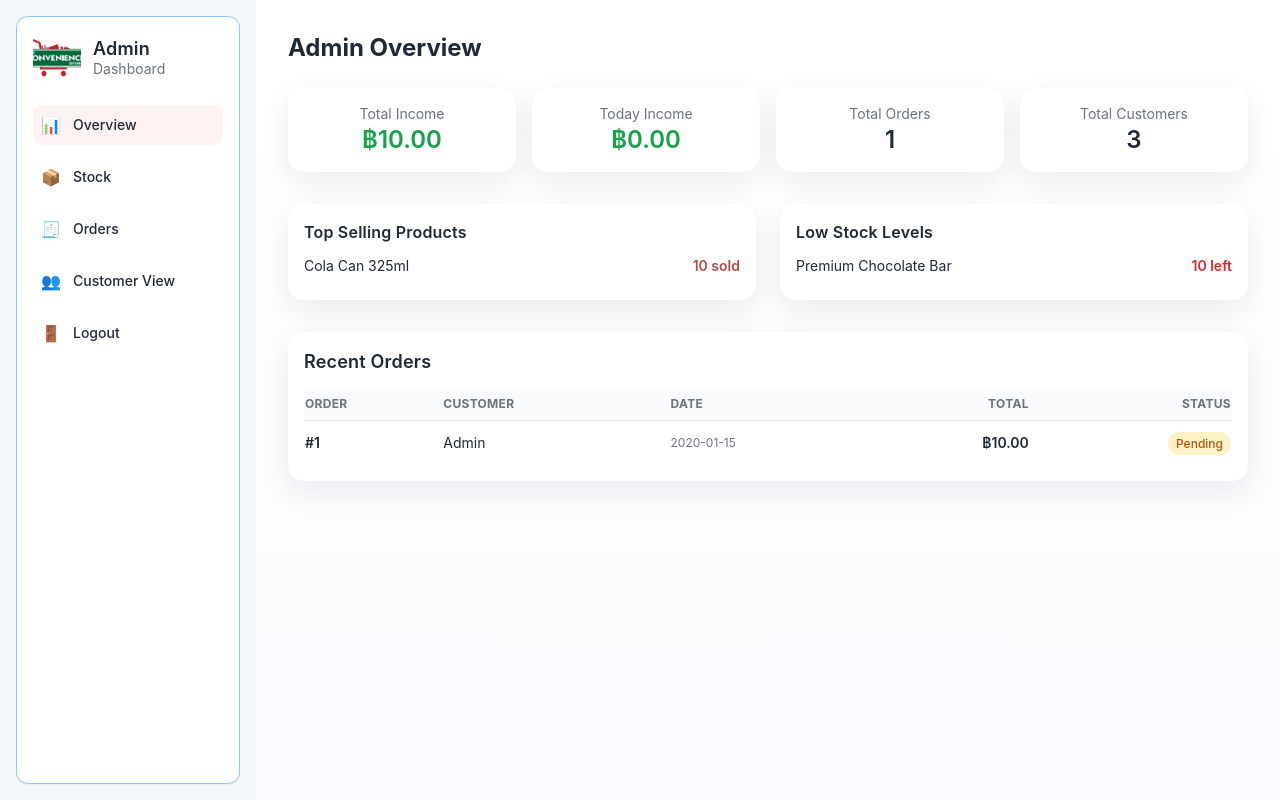
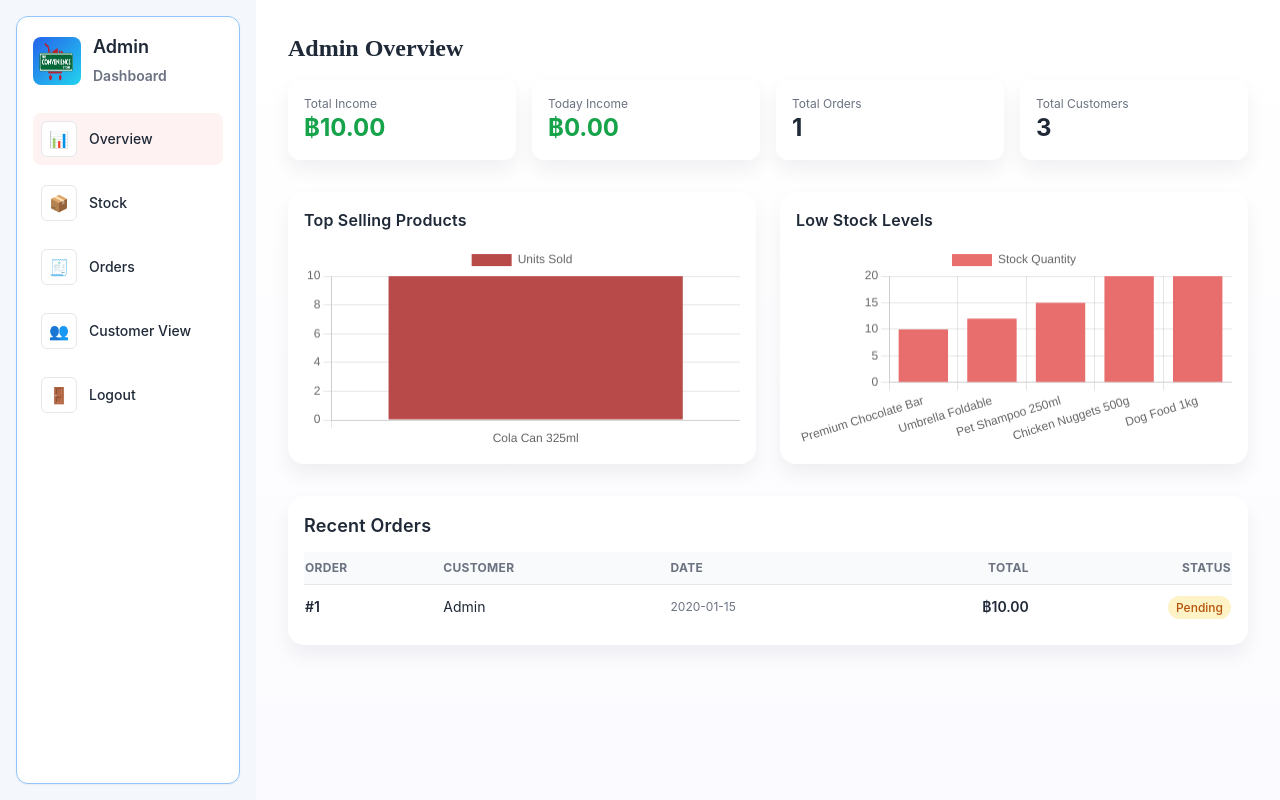
Before and after one commit to thanapon254710-cmd/convenience-store, a PHP site: page /ADMIN_HOME.php in a window 1280 px wide. Run offline with PHP 8.4, Linux system fonts and the light colour scheme; the visitor is signed in with stand-in values (Sample User, id 1); data comes from the database, SQL or seed files in the repository; tables that the repository leaves empty hold one stand-in row (values such as "Sample post"); some libraries are stand-ins or nearby versions.

Commit message:
admin done

```diff
--- a/database-Project-convenience-store-main/ADMIN_HOME.php
+++ b/database-Project-convenience-store-main/ADMIN_HOME.php
@@ -1,5 +1,6 @@
 <?php
 session_start();
+
 if (!isset($_SESSION['user_id']) || $_SESSION['role'] !== 'Admin') {
     header("Location: index.php");
     exit;
@@ -7,85 +8,117 @@ if (!isset($_SESSION['user_id']) || $_SESSION['role'] !== 'Admin') {
 
 require_once 'connect.php';
 
-// =============== TOTAL INCOME ============
+/* ===============================
+   DASHBOARD ANALYTICS QUERIES
+   (REAL database values)
+================================*/
+
+// TOTAL INCOME
 $totalIncome = 0;
 $todayIncome = 0;
 
+// 1) Overall total income
 $sql = "SELECT IFNULL(SUM(total_amount), 0) AS total FROM orders";
-$res = $mysqli->query($sql);
+if ($res = $mysqli->query($sql)) {
     if ($row = $res->fetch_assoc()) {
         $totalIncome = (float)$row['total'];
     }
+    $res->close();
+}
 
-$sql = "SELECT IFNULL(SUM(total_amount), 0) AS total FROM orders WHERE DATE(order_date) = CURDATE()";
-$res = $mysqli->query($sql);
+// 2) Today income
+$sql = "SELECT IFNULL(SUM(total_amount), 0) AS total
+        FROM orders
+        WHERE DATE(order_date) = CURDATE()";
+if ($res = $mysqli->query($sql)) {
     if ($row = $res->fetch_assoc()) {
         $todayIncome = (float)$row['total'];
     }
+    $res->close();
+}
 
-// =============== TOTAL ORDERS ============
-$res = $mysqli->query("SELECT COUNT(*) AS c FROM orders");
-$row = $res->fetch_assoc();
-$totalOrders = (int)$row['c'];
+// TOTAL ORDERS
+$totalOrders = 0;
+$sql = "SELECT COUNT(*) AS cnt FROM orders";
+if ($res = $mysqli->query($sql)) {
+    if ($row = $res->fetch_assoc()) {
+        $totalOrders = (int)$row['cnt'];
+    }
+    $res->close();
+}
 
-// =============== TOTAL CUSTOMERS ============
-$res = $mysqli->query("SELECT COUNT(*) AS c FROM users WHERE role='Customer'");
-$row = $res->fetch_assoc();
-$totalCustomers = (int)$row['c'];
+// TOTAL CUSTOMERS (role = Customer)
+$totalCustomers = 0;
+$sql = "SELECT COUNT(*) AS cnt FROM users WHERE role = 'Customer'";
+if ($res = $mysqli->query($sql)) {
+    if ($row = $res->fetch_assoc()) {
+        $totalCustomers = (int)$row['cnt'];
+    }
+    $res->close();
+}
 
-// =============== RECENT ORDERS ============
+// RECENT ORDERS (for bottom table)
 $recentOrders = [];
 $sql = "
-    SELECT o.order_id, o.order_date, o.total_amount, o.status,
+    SELECT o.order_id,
+           o.order_date,
+           o.total_amount,
+           o.status,
            u.username
     FROM orders o
     LEFT JOIN users u ON o.user_id = u.user_id
     ORDER BY o.order_id DESC
     LIMIT 5
 ";
-$res = $mysqli->query($sql);
+if ($res = $mysqli->query($sql)) {
     while ($row = $res->fetch_assoc()) {
         $recentOrders[] = $row;
     }
+    $res->close();
+}
 
-// =============== TOP SELLING PRODUCTS ============
+// TOP SELLING PRODUCTS (for chart)
 $topProducts = [];
 $sql = "
-    SELECT p.product_name, SUM(od.quantity) AS sold
+    SELECT p.product_name,
+           SUM(od.quantity) AS qty_sold
     FROM orderdetails od
-    LEFT JOIN products p ON od.product_id = p.product_id
+    JOIN products p ON od.product_id = p.product_id
     GROUP BY od.product_id
-    ORDER BY sold DESC
+    ORDER BY qty_sold DESC
     LIMIT 5
 ";
-$res = $mysqli->query($sql);
+if ($res = $mysqli->query($sql)) {
     while ($row = $res->fetch_assoc()) {
         $topProducts[] = $row;
     }
+    $res->close();
+}
 
-// =============== LOW STOCK ============
+// LOW STOCK (for chart)
 $lowStock = [];
 $sql = "
     SELECT product_name, stock_qty
     FROM products
-    WHERE stock_qty <= 10
     ORDER BY stock_qty ASC
     LIMIT 5
 ";
-$res = $mysqli->query($sql);
+if ($res = $mysqli->query($sql)) {
     while ($row = $res->fetch_assoc()) {
         $lowStock[] = $row;
+    }
+    $res->close();
 }
 ?>
 <!DOCTYPE html>
 <html lang="en">
 <head>
-    <meta charset="UTF-8" />
+    <meta charset="UTF-8">
     <title>Admin Overview — Number 1 Shop</title>
-    <link rel="stylesheet" href="css/style.css" />
+    <link rel="stylesheet" href="css/style.css">
+
+    <!-- Tailwind CDN -->
     <script src="https://cdn.tailwindcss.com"></script>
-
-    <!-- Tailwind Config -->
     <script>
         tailwind.config = {
             theme: {
@@ -94,18 +127,19 @@ while ($row = $res->fetch_assoc()) {
                         primary: '#b94a4a',
                         accent: '#e86d6d',
                         sidebar: '#f4f7fb',
+                        soft: '#f7f7f9',
                         outline: '#e8e8ea'
                     },
                     fontFamily: {
                         body: ['"PT Serif"', 'Georgia', 'serif'],
-                        ui: ['Inter', 'system-ui', 'Arial']
+                        ui: ['Inter', 'system-ui']
                     },
                     boxShadow: {
-                        'card': '0 10px 30px rgba(15,23,42,0.08)'
+                        'card': '0 10px 20px rgba(9,18,40,0.06)'
                     }
                 }
             }
-        };
+        }
     </script>
 
     <!-- SweetAlert for logout -->
@@ -127,60 +161,65 @@ while ($row = $res->fetch_assoc()) {
             });
         }
     </script>
+
+    <!-- Chart.js for graphs -->
+    <script src="https://cdn.jsdelivr.net/npm/chart.js"></script>
 </head>
 
 <body class="min-h-screen antialiased text-gray-800">
-<div class="flex">
+<div class="flex min-h-screen">
 
     <!-- SIDEBAR -->
     <aside class="w-64 bg-sidebar p-4 sticky top-0 h-screen overflow-y-auto">
         <div class="bg-white border border-blue-300 rounded-xl p-4 shadow-sm flex flex-col h-full">
 
-            <!-- Logo -->
+            <!-- Logo / Title (your original style) -->
             <div class="flex items-center gap-3 mb-6">
-                <div class="w-12 h-12 rounded-lg overflow-hidden">
-                    <img src="asset/2960679-2182.png" class="w-full h-full object-cover" />
+                <div class="w-12 h-12 rounded-lg bg-gradient-to-br from-blue-600 to-cyan-400 text-white flex items-center justify-center">
+                    <img src="asset/2960679-2182.png" class="w-full h-full rounded-lg" />
                 </div>
                 <div>
-                    <h2 class="text-lg font-semibold">Admin</h2>
-                    <p class="text-sm text-gray-500 -mt-1">Dashboard</p>
+                    <div class="text-lg font-semibold">Admin<br><span class="text-sm text-gray-500">Dashboard</span></div>
                 </div>
             </div>
 
             <!-- NAV -->
             <nav class="flex-1">
                 <ul class="space-y-3">
-
                     <li class="bg-red-50 rounded-lg">
                         <a href="ADMIN_HOME.php" class="flex items-center gap-3 px-2 py-2 hover:bg-gray-50">
-                            📊 <span class="text-sm font-medium">Overview</span>
+                            <span class="w-9 h-9 flex items-center justify-center rounded-md bg-white border">📊</span>
+                            <span class="text-sm font-medium">Overview</span>
                         </a>
                     </li>
 
                     <li>
                         <a href="ADMIN_STOCK.php" class="flex items-center gap-3 px-2 py-2 hover:bg-gray-50">
-                            📦 <span class="text-sm font-medium">Stock</span>
+                            <span class="w-9 h-9 flex items-center justify-center rounded-md bg-white border">📦</span>
+                            <span class="text-sm font-medium">Stock</span>
                         </a>
                     </li>
 
                     <li>
                         <a href="ADMIN_ORDERS.php" class="flex items-center gap-3 px-2 py-2 hover:bg-gray-50">
-                            🧾 <span class="text-sm font-medium">Orders</span>
+                            <span class="w-9 h-9 flex items-center justify-center rounded-md bg-white border">🧾</span>
+                            <span class="text-sm font-medium">Orders</span>
                         </a>
                     </li>
 
                     <li>
                         <a href="ADMIN_CUSTOMERS.php" class="flex items-center gap-3 px-2 py-2 hover:bg-gray-50">
-                            👥 <span class="text-sm font-medium">Customer View</span>
+                            <span class="w-9 h-9 flex items-center justify-center rounded-md bg-white border">👥</span>
+                            <span class="text-sm font-medium">Customer View</span>
                         </a>
                     </li>
 
                     <li>
                         <a href="#" onclick="confirmLogout()" class="flex items-center gap-3 px-2 py-2 hover:bg-gray-50">
-                            🚪 <span class="text-sm font-medium">Logout</span>
+                            <span class="w-9 h-9 flex items-center justify-center rounded-md bg-white border">🚪</span>
+                            <span class="text-sm font-medium">Logout</span>
                         </a>
                     </li>
-
                 </ul>
             </nav>
 
@@ -188,66 +227,51 @@ while ($row = $res->fetch_assoc()) {
     </aside>
 
     <!-- MAIN CONTENT -->
-    <main class="flex-1 p-8">
+    <div class="flex-1 p-8">
         <div class="max-w-screen-xl mx-auto">
 
-            <h1 class="text-2xl font-bold mb-6">Admin Overview</h1>
+            <!-- TITLE -->
+            <h1 class="text-2xl font-bold mb-4" style="font-family:'PT Serif',serif;">Admin Overview</h1>
 
-            <!-- STATS CARDS -->
+            <!-- KPI CARDS -->
             <div class="grid grid-cols-1 md:grid-cols-4 gap-4 mb-8">
-                <div class="bg-white p-4 rounded-2xl shadow-card text-center">
-                    <p class="text-sm text-gray-500">Total Income</p>
-                    <p class="text-2xl font-semibold text-green-600">฿<?= number_format($totalIncome, 2) ?></p>
+                <div class="bg-white rounded-xl p-4 shadow-card">
+                    <div class="text-xs text-gray-500">Total Income</div>
+                    <div class="text-2xl text-green-600 font-bold">฿<?= number_format($totalIncome,2) ?></div>
                 </div>
 
-                <div class="bg-white p-4 rounded-2xl shadow-card text-center">
-                    <p class="text-sm text-gray-500">Today Income</p>
-                    <p class="text-2xl font-semibold text-green-600">฿<?= number_format($todayIncome, 2) ?></p>
+                <div class="bg-white rounded-xl p-4 shadow-card">
+                    <div class="text-xs text-gray-500">Today Income</div>
+                    <div class="text-2xl text-green-600 font-bold">฿<?= number_format($todayIncome,2) ?></div>
                 </div>
 
-                <div class="bg-white p-4 rounded-2xl shadow-card text-center">
-                    <p class="text-sm text-gray-500">Total Orders</p>
-                    <p class="text-2xl font-semibold"><?= $totalOrders ?></p>
+                <div class="bg-white rounded-xl p-4 shadow-card">
+                    <div class="text-xs text-gray-500">Total Orders</div>
+                    <div class="text-2xl font-bold"><?= $totalOrders ?></div>
                 </div>
 
-                <div class="bg-white p-4 rounded-2xl shadow-card text-center">
-                    <p class="text-sm text-gray-500">Total Customers</p>
-                    <p class="text-2xl font-semibold"><?= $totalCustomers ?></p>
+                <div class="bg-white rounded-xl p-4 shadow-card">
+                    <div class="text-xs text-gray-500">Total Customers</div>
+                    <div class="text-2xl font-bold"><?= $totalCustomers ?></div>
                 </div>
             </div>
 
-            <!-- TOP + LOW STOCK -->
+            <!-- CHARTS -->
             <div class="grid grid-cols-1 lg:grid-cols-2 gap-6 mb-8">
-
-                <!-- Top Selling -->
+                <!-- Top Selling Chart Card -->
                 <div class="bg-white rounded-2xl shadow-card p-4">
-                    <h2 class="font-semibold mb-3">Top Selling Products</h2>
-                    <?php if (empty($topProducts)): ?>
-                        <p class="text-gray-400 text-sm">No sales yet.</p>
-                    <?php else: foreach ($topProducts as $item): ?>
-                        <div class="mb-2 text-sm flex justify-between">
-                            <span><?= htmlspecialchars($item['product_name']) ?></span>
-                            <span class="font-semibold text-primary"><?= (int)$item['sold'] ?> sold</span>
-                        </div>
-                    <?php endforeach; endif; ?>
+                    <h2 class="text-base font-semibold mb-3">Top Selling Products</h2>
+                    <canvas id="topSellingChart" height="140"></canvas>
                 </div>
 
-                <!-- Low Stock -->
+                <!-- Low Stock Chart Card -->
                 <div class="bg-white rounded-2xl shadow-card p-4">
-                    <h2 class="font-semibold mb-3">Low Stock Levels</h2>
-                    <?php if (empty($lowStock)): ?>
-                        <p class="text-gray-400 text-sm">No low stock products.</p>
-                    <?php else: foreach ($lowStock as $item): ?>
-                        <div class="mb-2 text-sm flex justify-between">
-                            <span><?= htmlspecialchars($item['product_name']) ?></span>
-                            <span class="font-semibold text-red-600"><?= (int)$item['stock_qty'] ?> left</span>
+                    <h2 class="text-base font-semibold mb-3">Low Stock Levels</h2>
+                    <canvas id="lowStockChart" height="140"></canvas>
                 </div>
-                    <?php endforeach; endif; ?>
             </div>
 
-            </div>
-
-            <!-- RECENT ORDERS -->
+            <!-- RECENT ORDERS (IMPROVED DESIGN, graphs kept) -->
             <div class="bg-white rounded-2xl shadow-card p-4">
                 <h2 class="text-lg font-semibold mb-3">Recent Orders</h2>
 
@@ -263,43 +287,80 @@ while ($row = $res->fetch_assoc()) {
                             </tr>
                         </thead>
                         <tbody class="divide-y">
-
                         <?php if (empty($recentOrders)): ?>
                             <tr>
                                 <td colspan="5" class="py-6 text-center text-gray-400">
                                     No recent orders.
                                 </td>
                             </tr>
-
                         <?php else: foreach ($recentOrders as $o): ?>
                             <?php
                                 $st = $o['status'];
                                 $badge = "bg-gray-100 text-gray-700";
-                                if ($st === "Pending")     $badge = "bg-amber-100 text-amber-700";
-                                if ($st === "Completed")   $badge = "bg-green-100 text-green-700";
-                                if ($st === "Cancelled")   $badge = "bg-red-100 text-red-700";
+                                if ($st === "Pending")   $badge = "bg-amber-100 text-amber-700";
+                                if ($st === "Completed") $badge = "bg-green-100 text-green-700";
+                                if ($st === "Cancelled") $badge = "bg-red-100 text-red-700";
                             ?>
                             <tr class="hover:bg-gray-50 transition">
                                 <td class="py-3 font-semibold text-gray-800">#<?= (int)$o['order_id'] ?></td>
                                 <td class="py-3"><?= htmlspecialchars($o['username']) ?></td>
-                                <td class="py-3 text-gray-500 text-xs"><?= $o['order_date'] ?></td>
-                                <td class="py-3 text-right font-semibold">฿<?= number_format($o['total_amount'], 2) ?></td>
+                                <td class="py-3 text-gray-500 text-xs"><?= htmlspecialchars($o['order_date']) ?></td>
+                                <td class="py-3 text-right font-semibold">
+                                    ฿<?= number_format($o['total_amount'], 2) ?>
+                                </td>
                                 <td class="py-3 text-right">
                                     <span class="px-2 py-1 rounded-full text-xs font-medium <?= $badge ?>">
-                                        <?= $st ?>
+                                        <?= htmlspecialchars($st) ?>
                                     </span>
                                 </td>
                             </tr>
                         <?php endforeach; endif; ?>
-
                         </tbody>
                     </table>
                 </div>
             </div>
 
         </div>
-    </main>
+    </div>
+</div>
 
-</div>
+<!-- =======================
+     CHART.JS SCRIPTS
+======================= -->
+
+<script>
+/* TOP SELLING CHART DATA */
+const topLabels = <?= json_encode(array_column($topProducts,'product_name')) ?>;
+const topValues = <?= json_encode(array_column($topProducts,'qty_sold')) ?>;
+
+new Chart(document.getElementById('topSellingChart'), {
+    type: 'bar',
+    data: {
+        labels: topLabels,
+        datasets: [{
+            label: 'Units Sold',
+            data: topValues,
+            backgroundColor: '#b94a4a'
+        }]
+    }
+});
+
+/* LOW STOCK CHART DATA */
+const lowLabels = <?= json_encode(array_column($lowStock,'product_name')) ?>;
+const lowValues = <?= json_encode(array_column($lowStock,'stock_qty')) ?>;
+
+new Chart(document.getElementById('lowStockChart'), {
+    type: 'bar',
+    data: {
+        labels: lowLabels,
+        datasets: [{
+            label: 'Stock Quantity',
+            data: lowValues,
+            backgroundColor: '#e86d6d'
+        }]
+    }
+});
+</script>
+
 </body>
 </html>
```
Lines whose indentation alone changed are shown as unchanged.
